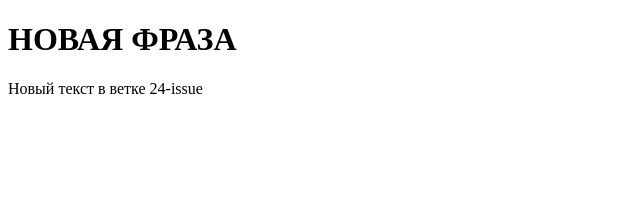
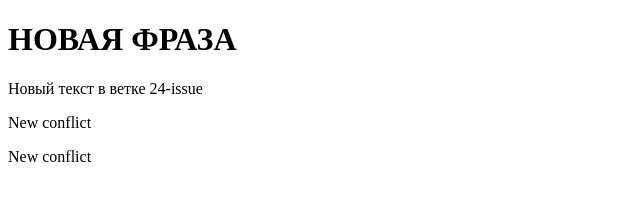
Before and after one commit to DariaKhan/remote-test-20, a plain HTML site: page index.html in a window 1280 px wide. Shown: the whole page, without its empty margins (0-640 px from the left). Drawn offline with Linux system fonts and the light colour scheme.

Commit message:
Update index.html
conflict changes

```diff
--- a/index.html
+++ b/index.html
@@ -9,6 +9,11 @@
     <div>
         <h1>НОВАЯ ФРАЗА</h1>
         <p>Новый текст в ветке 24-issue</p>
+        <p>New conflict
+        </p>
+        <p>
+            New conflict
+        </p>
     </div>
 
 </body>
```
